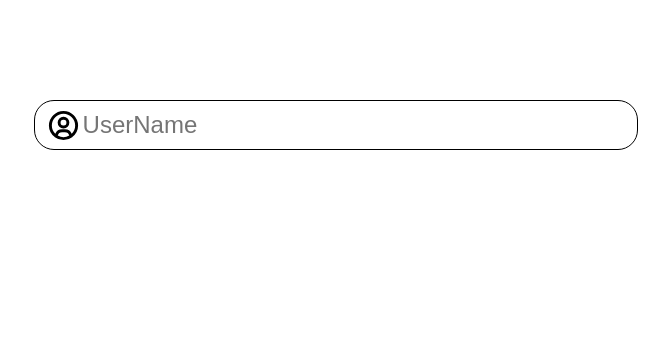
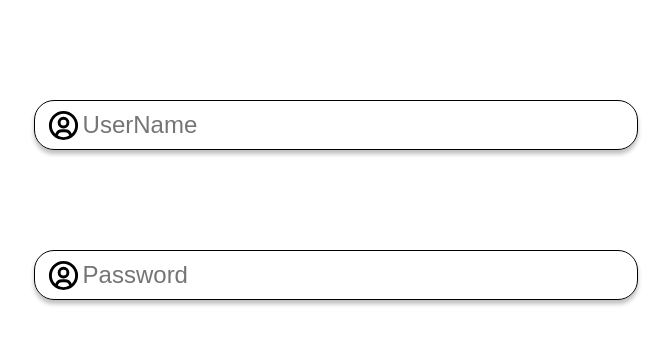
Before and after one commit to hvuquang/TourBlog_FE, a React (Create React App) app in the folder tourblogn_fr/: page / in a window 1280 px wide. Shown: the top 344 px of the page, without its empty margins (66-737 px from the left). Built offline with nearby package versions, Linux system fonts and the light colour scheme.

Commit message:
update #3

```diff
--- a/tourblogn_fr/src/components/TextInput/TextInput.css
+++ b/tourblogn_fr/src/components/TextInput/TextInput.css
@@ -4,11 +4,12 @@
     border: 1px solid black;
     box-sizing: border-box;
     border-radius: 20px;
-    position: absolute;
+    /* position: absolute; */
     margin: 100px 100px;
     display: flex;
     justify-content: center;
     align-items: center;
+    box-shadow: 0 4px 4px rgba(0, 0, 0, 0.25);
 }
 
 .container__img {
@@ -21,6 +22,7 @@
 
 .container__input {
     width: 90%;
+    height: 29px;
     border: none;
     font-size: 24px;
     display: flex;
--- a/tourblogn_fr/src/index.js
+++ b/tourblogn_fr/src/index.js
@@ -9,6 +9,7 @@ const root = ReactDOM.createRoot(document.getElementById('root'));
 root.render(
   <React.StrictMode>
     <TextInput name="UserName"/>
+    <TextInput name="Password"/>
   </React.StrictMode>
 );
 
```
